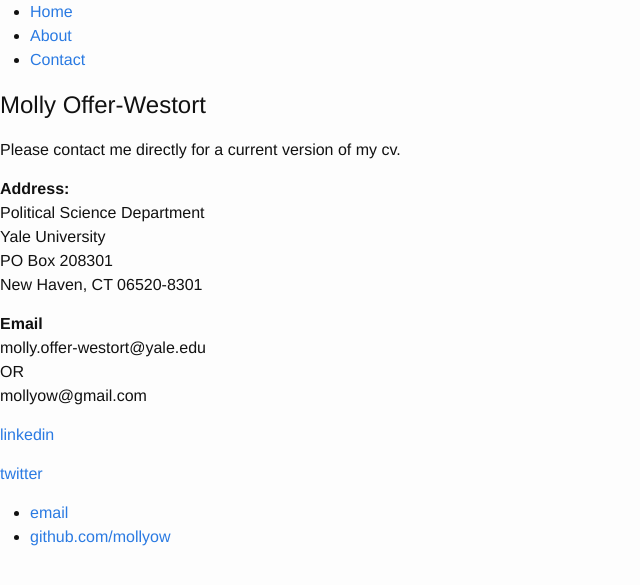
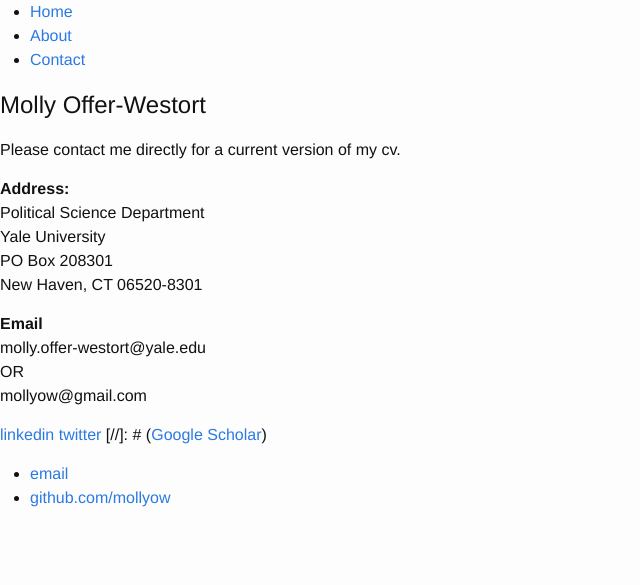
Before and after one commit to mollyow/mollyow.github.io, a Jekyll site: the page built from contact/index.markdown, in a window 1280 px wide. Shown: the top 585 px of the page, without its empty margins (0-640 px from the left). Built offline with Jekyll 4.4.1, drawn with Linux system fonts in a browser that asks for light colours.

Commit message:
Update index.markdown

```diff
--- a/contact/index.markdown
+++ b/contact/index.markdown
@@ -17,5 +17,5 @@
 mollyow@gmail.com
 
 [linkedin](https://www.linkedin.com/in/molly-offer-westort-1a61b02b)
-
 [twitter](https://twitter.com/mofferw)
+[//]: # ([Google Scholar](https://scholar.google.com/citations?user=LXRPhHoAAAAJ&hl=en&oi=ao))
```
